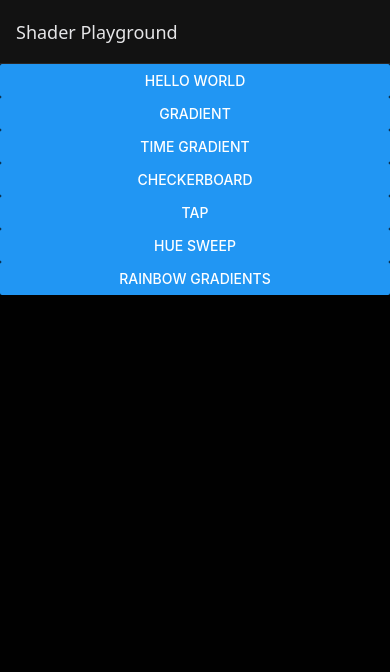
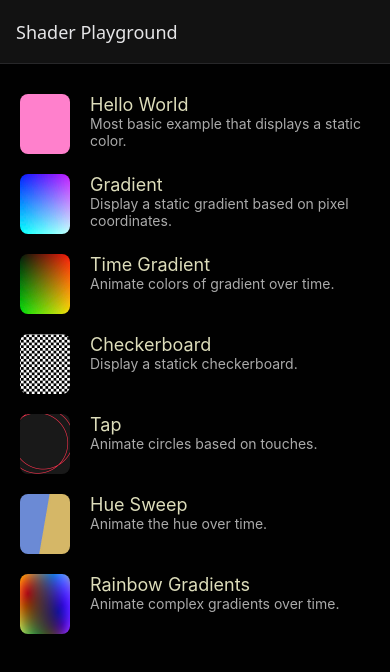
Before and after one commit to canpoyrazoglu/react-native-skia-playground, a React Native app: screen /Home in a window 390 px wide. Shown: the top 672 px of the page. Built offline with nearby package versions, Linux system fonts and the light colour scheme.

Commit message:
feat: redesign home screen with descriptive list of shaders

```diff
--- a/screens/HomeScreen.tsx
+++ b/screens/HomeScreen.tsx
@@ -1,33 +1,78 @@
 import React from 'react';
-import { Button, ScrollView, StyleSheet, View } from 'react-native';
-import exampleShaders from '../examples/shaders';
+import {
+  FlatList,
+  Image,
+  ListRenderItem,
+  Pressable,
+  StyleSheet,
+  Text,
+  View,
+} from 'react-native';
+import exampleShaders, {
+  EXAMPLE_THUMBS,
+  ShaderExample,
+} from '../examples/shaders';
 import { useNavigate } from '../hooks/navigation';
 
 function HomeScreen() {
   const navigate = useNavigate();
+
+  const renderItem: ListRenderItem<ShaderExample> = ({ item }) => {
+    return (
+      <Pressable
+        style={styles.item}
+        onPress={() => {
+          navigate('Shader', {
+            initialShader: item.shader,
+          });
+        }}>
+        <Image source={EXAMPLE_THUMBS[item.thumb]} style={styles.itemThumb} />
+        <View style={styles.textContainer}>
+          <Text style={styles.itemTitle}>{item.name}</Text>
+          <Text style={styles.itemDescription}>{item.description}</Text>
+        </View>
+      </Pressable>
+    );
+  };
   return (
-    <View style={styles.container}>
-      <ScrollView>
-        <View>
-          {exampleShaders.map((exampleShader, index) => (
-            <Button
-              title={exampleShader.name}
-              key={index}
-              onPress={() => {
-                navigate('Shader', {
-                  initialShader: exampleShader.shader,
-                });
-              }}
-            />
-          ))}
-        </View>
-      </ScrollView>
+    <View style={StyleSheet.absoluteFillObject}>
+      <FlatList
+        contentContainerStyle={styles.list}
+        renderItem={renderItem}
+        data={exampleShaders}
+      />
     </View>
   );
 }
 
 const styles = StyleSheet.create({
-  container: {},
+  item: {
+    flexDirection: 'row',
+    height: 80,
+    paddingHorizontal: 20,
+    paddingVertical: 10,
+  },
+  itemThumb: {
+    width: 50,
+    height: 60,
+    borderRadius: 8,
+    marginRight: 20,
+  },
+  itemTitle: {
+    fontSize: 18,
+    color: '#ddb',
+    fontWeight: '400',
+  },
+  list: {
+    paddingVertical: 20,
+  },
+  itemDescription: {
+    color: '#aaa',
+    fontSize: 14,
+  },
+  textContainer: {
+    flex: 1,
+  },
 });
 
 export default HomeScreen;
```
